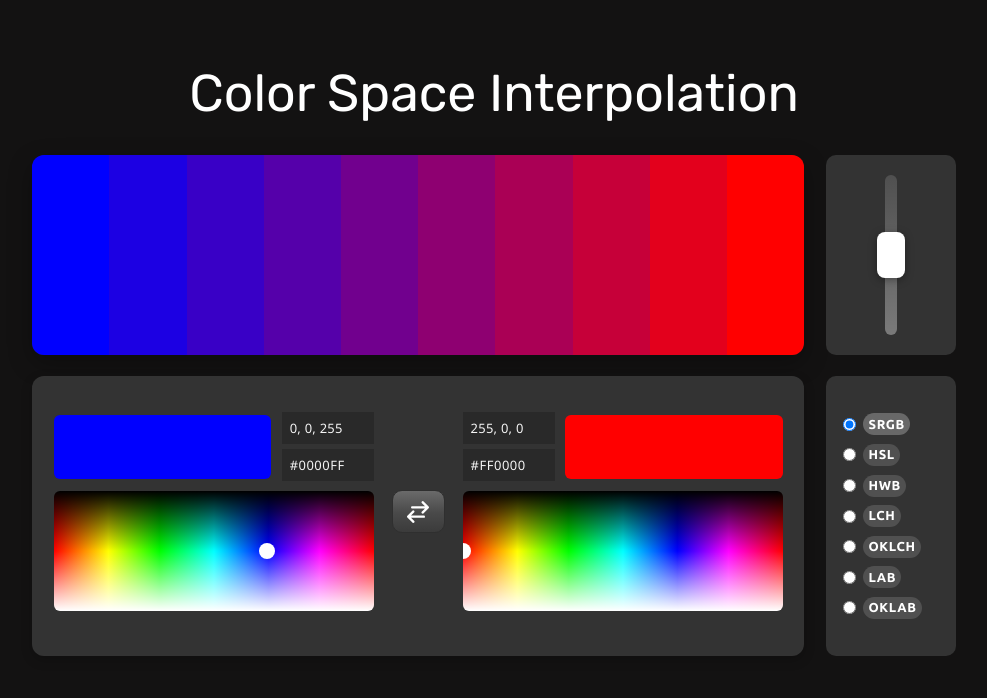
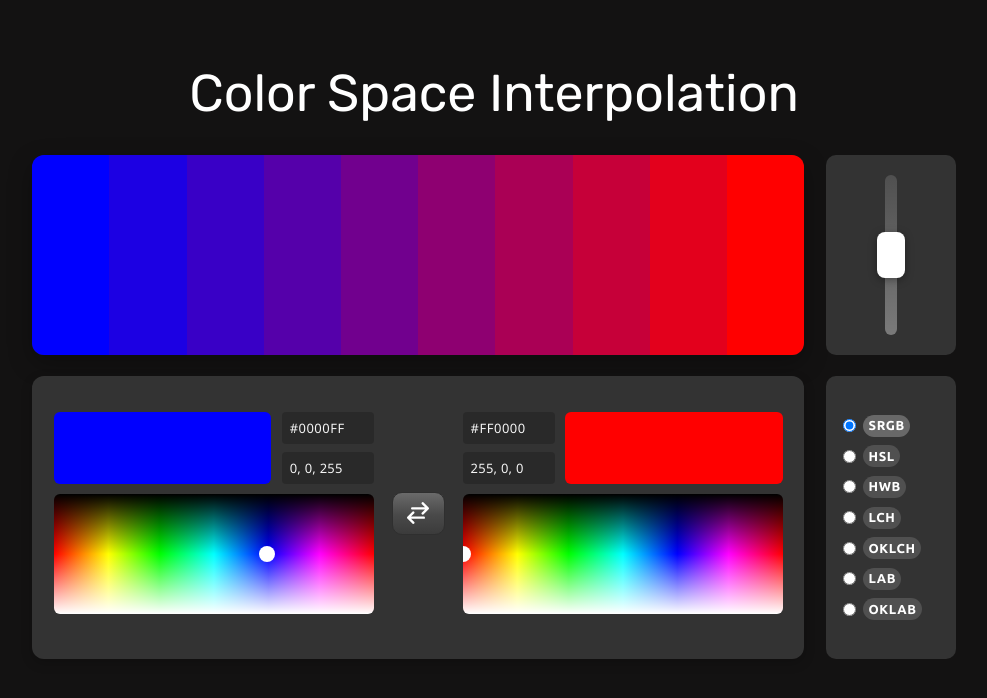
Before and after one commit to ofsound/gemini-colors, a React (Vite) app: page / in a window 1280 px wide. Shown: the top 698 px of the page, without its empty margins (146-1133 px from the left). Built offline with nearby package versions, Linux system fonts and the light colour scheme; a web font is replaced by a local one.

Commit message:
Design, title tweaks

```diff
--- a/index.html
+++ b/index.html
@@ -4,7 +4,7 @@
     <meta charset="UTF-8" />
     <link rel="icon" type="image/svg+xml" href="/vite.svg" />
     <meta name="viewport" content="width=device-width, initial-scale=1.0" />
-    <title>Gemini Colors</title>
+    <title>Colors</title>
   </head>
   <body>
     <div id="root"></div>
--- a/src/components/ChromeColorPicker.tsx
+++ b/src/components/ChromeColorPicker.tsx
@@ -232,6 +232,24 @@ export const ChromeColorPicker: React.FC<ChromeColorPickerProps> = ({value, onCh
         <div className="chrome-swatch" style={{backgroundColor: value}} />
         <div className="chrome-hex-editor">
           <input
+            className={`chrome-hex-input${hexInvalid ? " invalid" : ""}`}
+            type="text"
+            value={hexInput}
+            aria-label={`${label} hex color`}
+            spellCheck={false}
+            onChange={(event) => {
+              setHexInput(event.target.value.toUpperCase());
+              if (hexInvalid) setHexInvalid(false);
+            }}
+            onBlur={commitHexInput}
+            onKeyDown={(event) => {
+              if (event.key === "Enter") {
+                event.preventDefault();
+                commitHexInput();
+              }
+            }}
+          />
+          <input
             className={`chrome-rgb-input${rgbInvalid ? " invalid" : ""}`}
             type="text"
             value={rgbInput}
@@ -249,24 +267,7 @@ export const ChromeColorPicker: React.FC<ChromeColorPickerProps> = ({value, onCh
               }
             }}
           />
-          <input
-            className={`chrome-hex-input${hexInvalid ? " invalid" : ""}`}
-            type="text"
-            value={hexInput}
-            aria-label={`${label} hex color`}
-            spellCheck={false}
-            onChange={(event) => {
-              setHexInput(event.target.value.toUpperCase());
-              if (hexInvalid) setHexInvalid(false);
-            }}
-            onBlur={commitHexInput}
-            onKeyDown={(event) => {
-              if (event.key === "Enter") {
-                event.preventDefault();
-                commitHexInput();
-              }
-            }}
-          />
+
           <span className="chrome-hex-hint">Hex</span>
         </div>
       </div>
--- a/src/index.css
+++ b/src/index.css
@@ -533,7 +533,7 @@ input[type="range"] {
 .chrome-swatch {
   flex: 1;
   min-width: 0;
-  height: 64px;
+  height: 72px;
   border-radius: 6px;
 }
 
@@ -541,7 +541,7 @@ input[type="range"] {
   display: flex;
   flex-direction: column;
   align-items: stretch;
-  gap: 0.35rem;
+  gap: 8px;
   width: 92px;
   max-width: 92px;
   flex-shrink: 0;
@@ -554,6 +554,7 @@ input[type="range"] {
   box-sizing: border-box;
   height: 32px;
   padding: 0 0.55rem;
+  border-radius: 4px;
   border: 0;
   background-color: rgba(0, 0, 0, 0.2);
   color: #f5f5f5;
@@ -577,6 +578,7 @@ input[type="range"] {
   box-sizing: border-box;
   height: 32px;
   padding: 0 0.55rem;
+  border-radius: 4px;
   border: 0;
   background-color: rgba(0, 0, 0, 0.2);
   color: #f5f5f5;
```
